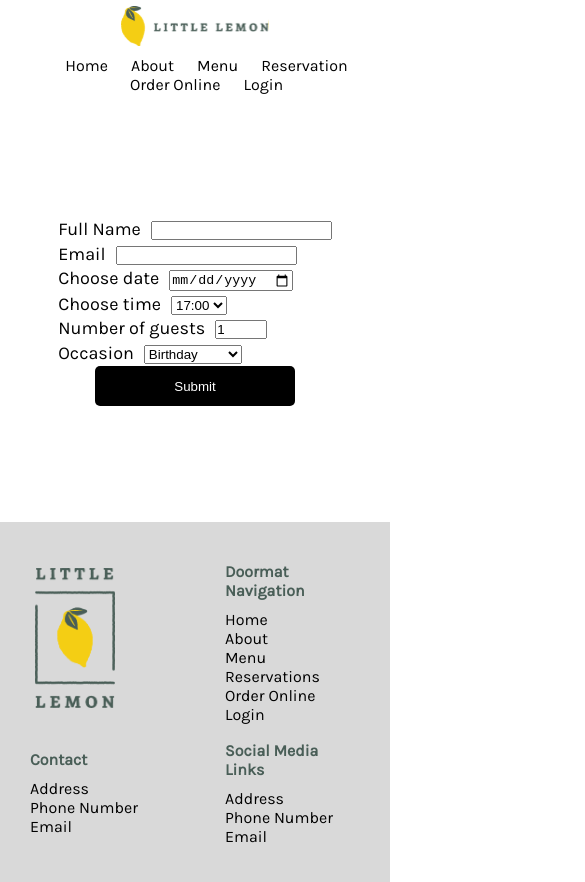
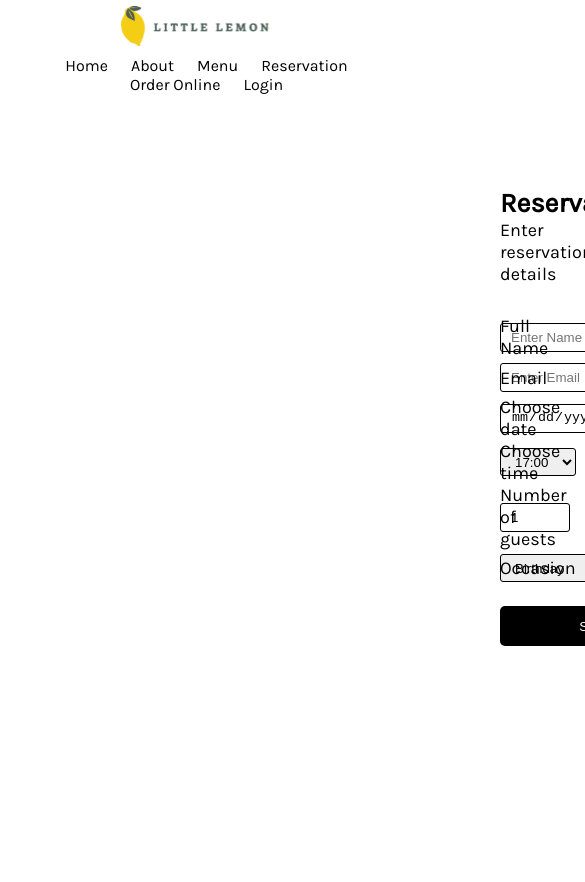
Before and after one commit to kalpesh-d/little-lemon, a React (Create React App) app: page /reservation in a window 390 px wide. Shown: the top 882 px of the page, 585 px wide, since content can reach past the window. After the commit the page ends 844 px from the top, so only its background shows below. Built offline with nearby package versions, Linux system fonts and the light colour scheme; the HTML template or start-up script is replaced by a standard one; a web font is replaced by a local one.

Commit message:
added styles to form but its noy responsive yet

```diff
--- a/src/Routes/Reservation.js
+++ b/src/Routes/Reservation.js
@@ -1,6 +1,5 @@
 import Navigation from "../components/Navigation";
 import BookingForm from "../components/BookingForm";
-import Footer from "../components/Footer";
 import { fetchAPI } from '../../src/bookingAPI.js';
 import { useReducer } from "react";
 
@@ -17,7 +16,6 @@ function Reservation() {
         <>
             <Navigation />
             <BookingForm availableTimes={availableTimes} updateTimes={dispatch}/>
-            <Footer/>
         </>
     );
 }
--- a/src/components/BookingForm.js
+++ b/src/components/BookingForm.js
@@ -10,7 +10,7 @@ function BookingPage(props) {
     const [occasion, setOccasion] = useState("");
 
     const [finalTime, setFinalTime] = useState(
-        props.availableTimes.map((times) => <option>{times}</option>)
+        props.availableTimes.map((times) => <option key={times}>{times}</option>)
     );
 
     function handleDateChange(e) {
@@ -26,41 +26,43 @@ function BookingPage(props) {
 
     return(
         <form>
-            <div class="form-input">
-                <div className="name">
+            <div className="form-input">
+                <h2>Reservation</h2>
+                <p>Enter reservation details</p>
+                <div className="form-group">
                     <label htmlFor="res-name">Full Name</label>
-                    <input type="text" id="res-name"
-                    value={name} onChange={e => setName(e.target.value)}/>
+                    <input type="text" id="res-name" required="required" placeholder='Enter Name'
+                    value={name} onChange={e => setName(e.target.value)} />
                 </div>
 
-                <div className="email">
+                <div className="form-group">
                     <label htmlFor="res-email">Email</label>
-                    <input type="email" id="res-email"
+                    <input type="email" id="res-email" placeholder='Enter Email'
                     value={email} onChange={e => setEmail(e.target.value)}/>
                 </div>
 
-                <div className="date">
+                <div className="form-group">
                     <label htmlFor="res-date">Choose date</label>
-                    <input type="date" id="res-date"
+                    <input type="date" id="res-date" placeholder='Enter Date'
                     value={date} onChange={handleDateChange}/>
                 </div>
 
-                <div className="time">
+                <div className="form-group">
                     <label htmlFor="res-time">Choose time</label>
                     <select id="res-time" >
                         {finalTime}
                     </select>
                 </div>
 
-                <div className="guests">
-                    <label htmlFor="guests">Number of guests</label>
-                    <input type="number" placeholder={1} min={1} max={10} id="guests"
+                <div className="form-group">
+                    <label htmlFor="res-guests">Number of guests</label>
+                    <input type="number" placeholder={1} min={1} max={10} id="res-guests"
                     value={numberOfGuests} onChange={e => setNumberOfGuests(e.target.value)}/>
                 </div>
 
-                <div className="ocassion">
-                    <label htmlFor="occasion">Occasion</label>
-                    <select id="occasion" value={occasion} onChange={setOccasion} >
+                <div className="form-group">
+                    <label htmlFor="res-occasion">Occasion</label>
+                    <select id="res-occasion" value={occasion} onChange={setOccasion} >
                       <option>Birthday</option>
                       <option>Engagement</option>
                       <option>Anniversary</option>
--- a/src/components/css/BookingForm.css
+++ b/src/components/css/BookingForm.css
@@ -1,28 +1,54 @@
 form {
-  font-size: 1.8rem;
   display: flex;
-  height: 50vh;
-  margin: 0 auto;
   flex-direction: column;
   justify-content: center;
+  margin: 0px 50rem;
+  font-size: 1.8rem;
+  height: 75vh;
+}
+
+input,
+select {
+  display: block;
+  border: 1px solid black;
+  border-radius: 3px;
+  height: 2.5rem;
+  width: 55rem;
+  margin: 0.4rem 0;
+}
+
+label {
+  text-align: left;
+  position: relative;
+  width: 100%;
+}
+
+input[type="text"],
+input[type="email"],
+input[type="date"],
+input[type="time"],
+input[type="number"],
+select {
+  padding: 1px 1rem;
+}
+
+#res-time,
+#res-occasion {
+  width: 58rem;
+  height: 2.8rem;
+}
+
+.form-group {
+  display: flex;
   align-items: center;
 }
 
-.form-input {
-  display: flex;
-  flex-direction: column;
-  flex-wrap: wrap;
-  align-items: flex-start;
-  align-content: center;
-  height: 15rem;
-  justify-content: space-evenly;
-}
-
-label {
-  margin-right: 1rem;
+.form-input > p {
+  margin-bottom: 3rem;
 }
 
 .btn[type="submit"] {
+  margin-top: 2rem;
   height: 4rem;
   width: 20rem;
 }
```
Also changed, not shown: src/App.text.js (renamed from src/components/App.text.js).
